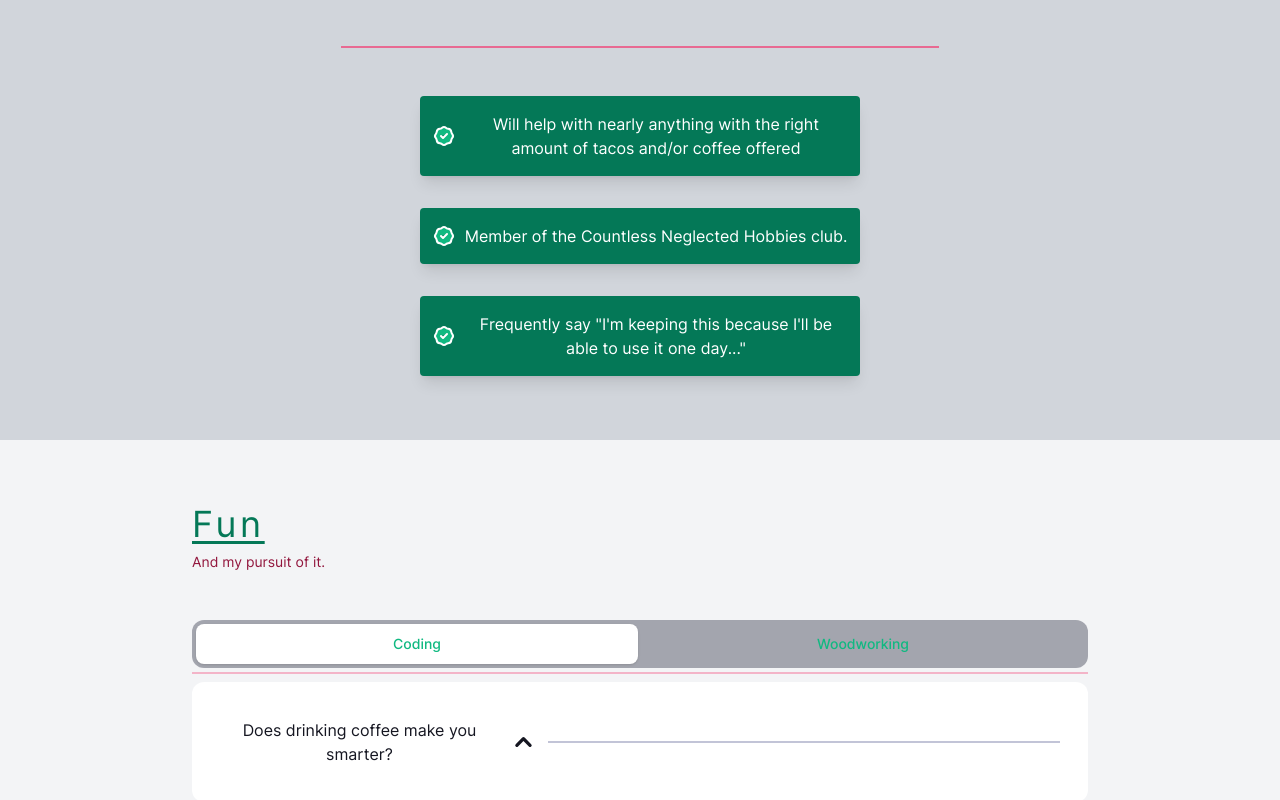
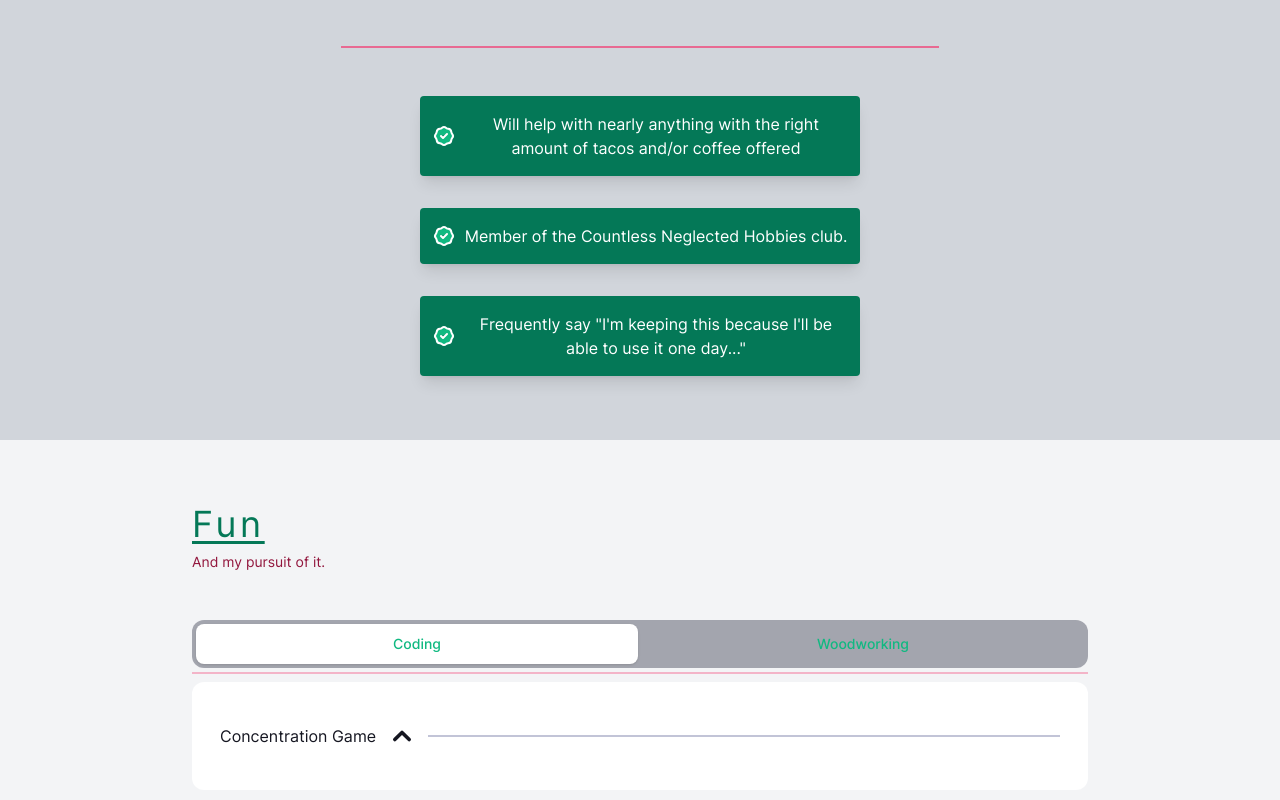
Before and after one commit to STLnick/vvt-portfolio, a Vue app: page / in a window 1280 px wide. Shown: the part 2026-2826 px from the top of the page. Built offline with nearby package versions, Linux system fonts and the light colour scheme.

Commit message:
Add starting items for Coding and Woodworking in FunSection

```diff
--- a/src/components/sections/FunSection.vue
+++ b/src/components/sections/FunSection.vue
@@ -13,23 +13,28 @@ import TabPanelItem from '../TabPanelItem.vue';
 
 const categories = ref({
   Coding: [
-    // TODO: Replace with items that I've done that are fun/silly/interesting in coding
     {
       id: 1,
-      title: 'Does drinking coffee make you smarter?',
-      date: '5h ago',
-      commentCount: 5,
-      shareCount: 2,
+      title: 'Concentration Game',
+      content: {
+        text: 'A simple card game of Concentration built using React, Node and MongoDB. High scores are recorded locally and were persisted in a database until atrophy shut it down.',
+      },
     },
   ],
   Woodworking: [
-    // TODO: Replace with items that I've done that are fun/silly/interesting in Woodworking
     {
       id: 1,
-      title: 'Is tech making coffee better or worse?',
-      date: 'Jan 7',
-      commentCount: 29,
-      shareCount: 16,
+      title: '"Foldable" Chair',
+      content: {
+        text: 'A 2-piece chair that can have the seat slide in the top of the back support for storage. Slide the seat supports through the slot below the backrest and just sit down.',
+      }
+    },
+    {
+      id: 2,
+      title: 'Footstool',
+      content: {
+        text: 'This is about as far from \'pretty\' as you can get. That said this stool has been in service for over 10 years. It\'s due for some TLC  but it does good for me every day.',
+      }
     },
   ],
 });
```
